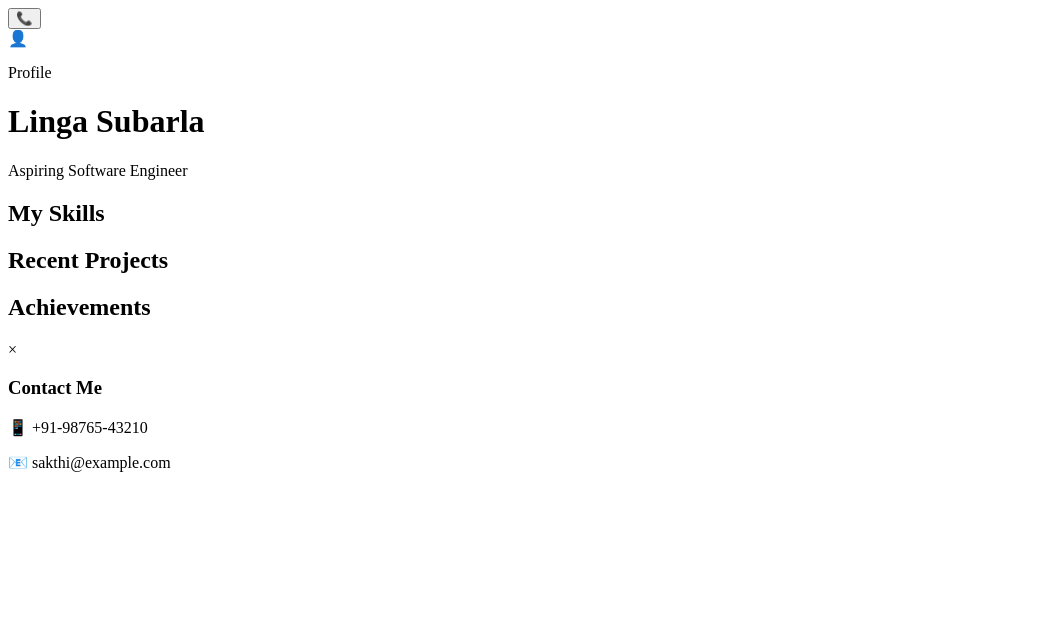
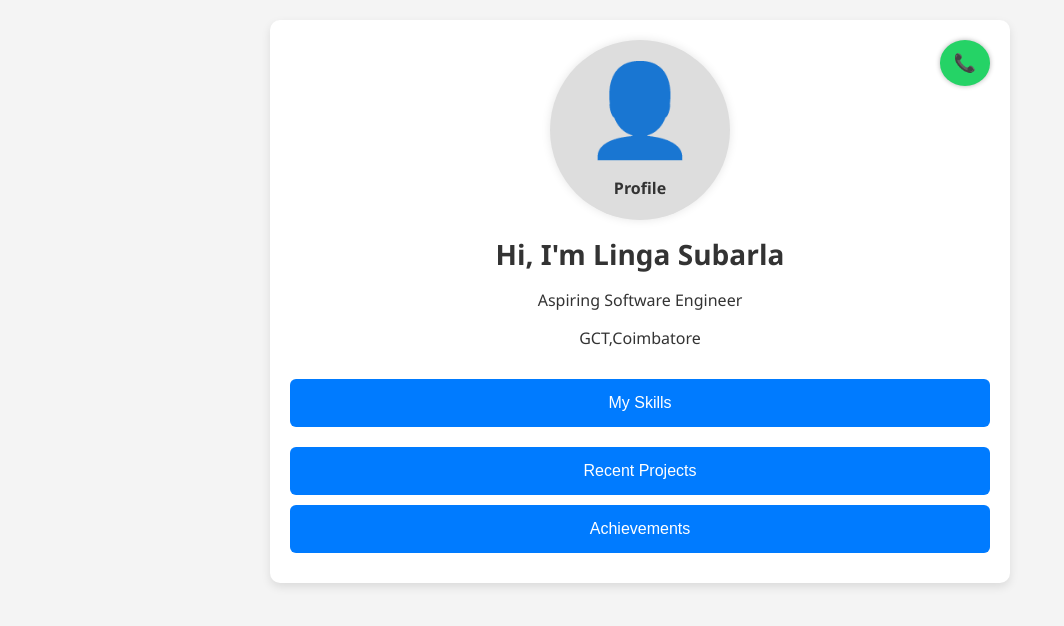
Before and after one commit to lingasubarla/linga-s-portfolio, a plain HTML site: page index.html in a window 1280 px wide. Shown: the whole page, without its empty margins (0-1064 px from the left). Drawn offline with Linux system fonts and the light colour scheme.

Commit message:
Add files via upload

```diff
--- a/index.html
+++ b/index.html
@@ -3,17 +3,165 @@
 <head>
   <meta charset="UTF-8">
   <meta name="viewport" content="width=device-width, initial-scale=1">
-  <title>
+  <title>Linga's Portfolio</title>
 
+  <style>
+    body {
+      font-family: 'Segoe UI', sans-serif;
+      background-color: #f4f4f4;
+      color: #333;
+      margin: 0;
+      padding: 20px;
+    }
 
-    Linga's Portfolio</title>
-  <link rel="stylesheet" href="style.css">
+    .container {
+      max-width: 700px;
+      margin: auto;
+      padding: 20px;
+      background: white;
+      border-radius: 10px;
+      box-shadow: 0 4px 10px rgba(0,0,0,0.1);
+      position: relative;
+    }
+
+    header {
+      text-align: center;
+      margin-bottom: 30px;
+    }
+
+    .profile-container {
+      width: 160px;
+      height: 160px;
+      border-radius: 50%;
+      background-color: #ddd;
+      display: flex;
+      flex-direction: column;
+      align-items: center;
+      justify-content: center;
+      margin: 0 auto 15px;
+      box-shadow: 0 0 10px rgba(0,0,0,0.1);
+      cursor: pointer;
+      padding: 10px;
+    }
+
+    .profile-placeholder {
+      font-size: 90px;
+    }
+
+    .upload-text {
+      margin-top: 10px;
+      font-size: 16px;
+      font-weight: bold;
+      color: #333;
+    }
+
+    h1 {
+      margin: 0;
+      font-size: 28px;
+    }
+
+    /* 📞 Contact Icon */
+    .contact-icon {
+      position: absolute;
+      top: 20px;
+      right: 20px;
+      background-color: #25d366;
+      color: white;
+      border: none;
+      border-radius: 50%;
+      padding: 12px 14px;
+      font-size: 18px;
+      cursor: pointer;
+      box-shadow: 0 0 5px rgba(0,0,0,0.3);
+    }
+
+    /* 📬 Popups (Contact, Skills) */
+    .popup {
+      display: none;
+      position: fixed;
+      top: 30%;
+      left: 50%;
+      transform: translate(-50%, -30%);
+      background-color: white;
+      padding: 20px;
+      border: 2px solid #25d366;
+      border-radius: 8px;
+      box-shadow: 0 0 15px rgba(0,0,0,0.2);
+      z-index: 10;
+      text-align: center;
+      width: 300px;
+    }
+
+    .close-btn {
+      position: absolute;
+      top: 6px;
+      right: 12px;
+      font-size: 20px;
+      cursor: pointer;
+    }
+
+    /* 🎯 Buttons */
+    .section-btn {
+      display: block;
+      width: 100%;
+      background-color: #007BFF;
+      color: white;
+      padding: 15px;
+      margin: 10px 0;
+      font-size: 16px;
+      border: none;
+      border-radius: 6px;
+      cursor: pointer;
+      text-align: center;
+      transition: 0.3s;
+    }
+
+    .section-btn:hover {
+      background-color: #0056b3;
+    }
+
+    /* 🎯 Sub Buttons (hidden by default) */
+    .skills-sub {
+      overflow: hidden;
+      max-height: 0;
+      transition: max-height 0.4s ease-out;
+    }
+
+    .skills-sub.show {
+      max-height: 200px;
+    }
+
+    .sub-btn {
+      display: block;
+      width: 90%;
+      background-color: #28a745;
+      color: white;
+      padding: 12px;
+      margin: 8px auto;
+      font-size: 14px;
+      border: none;
+      border-radius: 6px;
+      cursor: pointer;
+      text-align: center;
+      transition: 0.3s;
+    }
+
+    .sub-btn:hover {
+      background-color: #1e7e34;
+    }
+
+    /* List inside popup */
+    ul {
+      text-align: left;
+      padding-left: 20px;
+    }
+  </style>
 </head>
 <body>
   <div class="container">
 
     <!-- 📞 Contact Button -->
-    <button class="contact-icon" onclick="toggleContact()">📞</button>
+    <button class="contact-icon" onclick="togglePopup('contactPopup')">📞</button>
 
     <!-- 👤 Profile Section -->
     <header>
@@ -21,34 +169,70 @@
         <div class="profile-placeholder">👤</div>
         <p class="upload-text">Profile</p>
       </div>
-      <h1>Linga Subarla</h1>
+      <h1>Hi, I'm Linga Subarla</h1>
       <p>Aspiring Software Engineer</p>
+      <p>GCT,Coimbatore</p>
     </header>
 
-    <!-- 🛠️ Skills Section -->
-    <section>
-      <h2 onclick="askUpdate()">My Skills</h2>
-    </section>
+    <!-- 🎯 Main Buttons -->
+    <button class="section-btn" onclick="toggleSkills()">My Skills</button>
+    <div class="skills-sub" id="skillsDropdown">
+      <button class="sub-btn" onclick="togglePopup('hardSkillsPopup')">Hard Skills</button>
+      <button class="sub-btn" onclick="togglePopup('softSkillsPopup')">Soft Skills</button>
+    </div>
 
-    <!-- 🚀 Recent Projects Section -->
-    <section>
-      <h2 onclick="askUpdate()">Recent Projects</h2>
-    </section>
-
-    <!-- 🏆 Achievements Section -->
-    <section>
-      <h2 onclick="askUpdate()">Achievements</h2>
-    </section>
+    <button class="section-btn" onclick="askUpdate('Recent Projects')">Recent Projects</button>
+    <button class="section-btn" onclick="askUpdate('Achievements')">Achievements</button>
   </div>
 
   <!-- 📬 Contact Info Popup -->
-  <div class="contact-popup" id="contactPopup">
-    <span class="close-btn" onclick="toggleContact()">×</span>
+  <div class="popup" id="contactPopup">
+    <span class="close-btn" onclick="togglePopup('contactPopup')">×</span>
     <h3>Contact Me</h3>
-    <p>📱 +91-98765-43210</p>
-    <p>📧 sakthi@example.com</p>
+    <p>📱 +91 9788384643</p>
+    <p>📧 lingasubarla@gmail.com</p>
   </div>
 
-  <script src="script.js"></script>
+  <!-- 💻 Hard Skills Popup -->
+  <div class="popup" id="hardSkillsPopup">
+    <span class="close-btn" onclick="togglePopup('hardSkillsPopup')">×</span>
+    <h3>Hard Skills</h3>
+    <ul>
+      <li>C Programming</li>
+      <li>Python</li>
+      <li>Java</li>
+    </ul>
+  </div>
+
+  <!-- 🌟 Soft Skills Popup -->
+  <div class="popup" id="softSkillsPopup">
+    <span class="close-btn" onclick="togglePopup('softSkillsPopup')">×</span>
+    <h3>Soft Skills</h3>
+    <ul>
+      <li>Adaptability</li>
+      <li>Problem Solving</li>
+      <li>Creativity</li>
+    </ul>
+  </div>
+
+  <script>
+    function togglePopup(id) {
+      const popup = document.getElementById(id);
+      popup.style.display = (popup.style.display === "block") ? "none" : "block";
+    }
+
+    function askUpdate(section) {
+      alert(`⚙️ Please update your "${section}" section with your real data.`);
+    }
+
+    function showUploadMessage() {
+      alert("📸 Upload your photo here!");
+    }
+
+    function toggleSkills() {
+      const dropdown = document.getElementById("skillsDropdown");
+      dropdown.classList.toggle("show");
+    }
+  </script>
 </body>
 </html>
```
